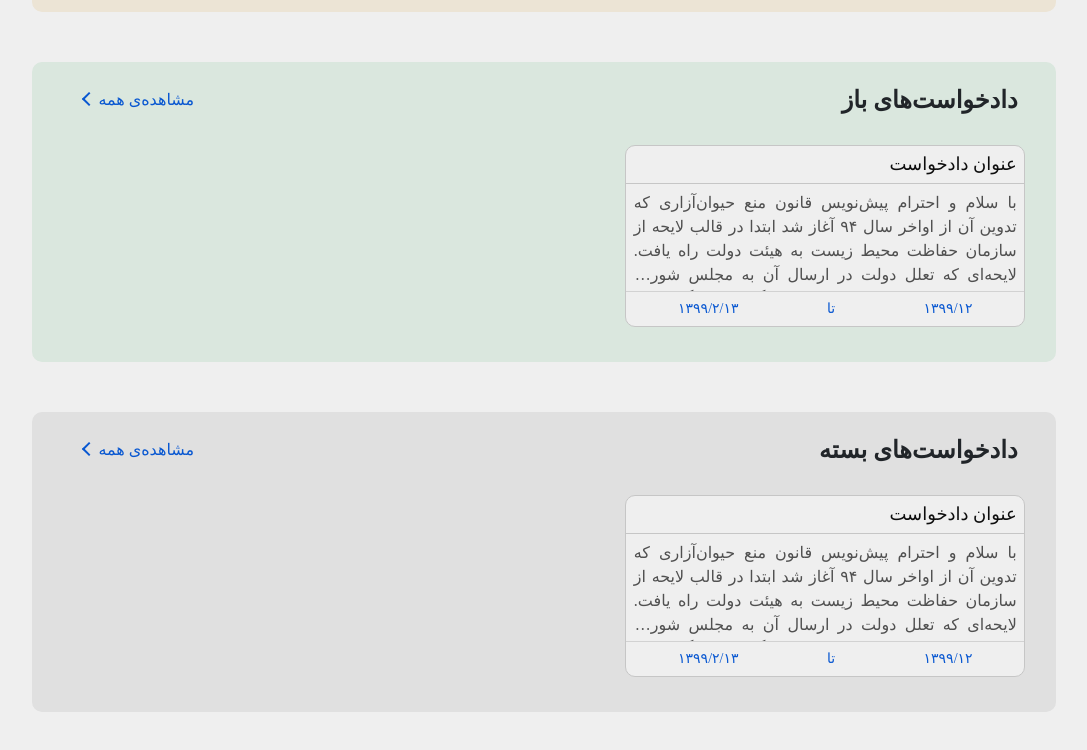
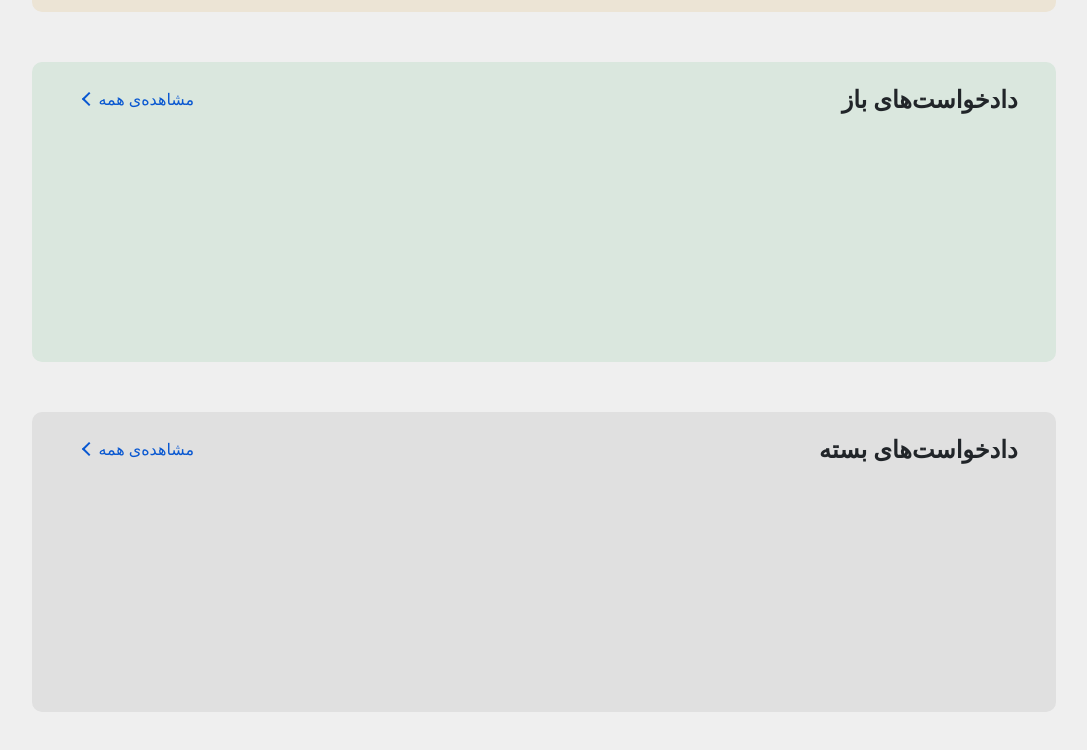
Before and after one commit to aliash98/PetitionWebsite, a plain HTML site: page frontend/index.html in a window 1280 px wide. Shown: the part 1063-1813 px from the top of the page, without its empty margins (96-1183 px from the left). Drawn offline with nearby package versions, Linux system fonts and the light colour scheme; a web font is replaced by a local one.

Commit message:
petitions fixing

```diff
--- a/frontend/index.html
+++ b/frontend/index.html
@@ -132,13 +132,11 @@
                     </span>
                     <div class="card-date">
                         <span id="selected-card-created-at" class="card-date-txt">
-                            ۱۳۹۹/۱۲
                         </span>
                         <span class="card-date-txt">
                             تا
                         </span>
                         <span id="selected-card-due-date" class="card-date-txt">
-                            ۱۳۹۹/۲/۱۳
                         </span>
                     </div>
                 </div>
@@ -156,27 +154,18 @@
                 </button>
             </div>
             <div id="open-petitions-cards" class="d-flex petitions-container">
-                <div class="petition-card">
+                <div class="petition-card cloneable-open-petitions d-none">
                     <span class="card-title">
-                        عنوان دادخواست
                     </span>
                     <span class="card-txt">
-                        با سلام و احترام
-                        پیش‌نویس قانون منع حیوان‌آزاری که تدوین آن از اواخر سال ۹۴ آغاز شد ابتدا در قالب لایحه از سازمان
-                        حفاظت محیط زیست به هیئت دولت راه یافت. لایحه‌ای که تعلل دولت در ارسال آن به مجلس شورای اسلامی
-                        سبب شد این پیش‌نویس سال گذشته با پیگیری‌های فراکسیون محیط زیست مجلس، در قالب طرح به مجلس ارائه
-                        شود. اما این طرح که شهریور سال گذشته در مجلس شورای اسلامی اعلام وصول شد تا به امروز در کمیسیون
-                        حقوقی مجلس معطل مانده است.
                     </span>
                     <div class="card-date">
                         <span class="card-date-txt">
-                            ۱۳۹۹/۱۲
                         </span>
                         <span class="card-date-txt">
                             تا
                         </span>
                         <span class="card-date-txt">
-                            ۱۳۹۹/۲/۱۳
                         </span>
                     </div>
                 </div>
@@ -194,27 +183,18 @@
                 </button>
             </div>
             <div id="closed-petitions-cards" class="d-flex petitions-container">
-                <div class="petition-card">
+                <div class="petition-card cloneable-closed-petitions d-none">
                     <span class="card-title">
-                        عنوان دادخواست
                     </span>
                     <span class="card-txt">
-                        با سلام و احترام
-                        پیش‌نویس قانون منع حیوان‌آزاری که تدوین آن از اواخر سال ۹۴ آغاز شد ابتدا در قالب لایحه از سازمان
-                        حفاظت محیط زیست به هیئت دولت راه یافت. لایحه‌ای که تعلل دولت در ارسال آن به مجلس شورای اسلامی
-                        سبب شد این پیش‌نویس سال گذشته با پیگیری‌های فراکسیون محیط زیست مجلس، در قالب طرح به مجلس ارائه
-                        شود. اما این طرح که شهریور سال گذشته در مجلس شورای اسلامی اعلام وصول شد تا به امروز در کمیسیون
-                        حقوقی مجلس معطل مانده است.
                     </span>
                     <div class="card-date">
                         <span class="card-date-txt">
-                            ۱۳۹۹/۱۲
                         </span>
                         <span class="card-date-txt">
                             تا
                         </span>
                         <span class="card-date-txt">
-                            ۱۳۹۹/۲/۱۳
                         </span>
                     </div>
                 </div>
--- a/frontend/js/main.js
+++ b/frontend/js/main.js
@@ -54,7 +54,7 @@ $(document).ready(function () {
 
 function createAndAppendPetitions(petitions) {
     $petitions = createPetitionElements(petitions);
-    $("#selected-petitions-cards").append($petition);
+    $("#selected-petitions-cards").append($petitions);
 }
 
 function createPetitionElements(petitions) {
@@ -83,7 +83,7 @@ function createPetitionElements(petitions) {
         // });
 
         // $post.find(".edit-post-container").attr("data-pid", array_json[i].id);
-        // postsElements.push($post)
+        postsElements.push($post)
     }
     return petitionElements;
 }
```
